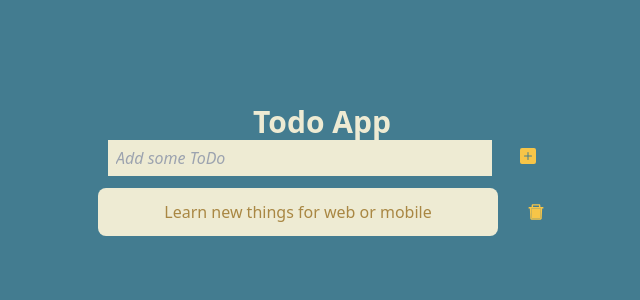
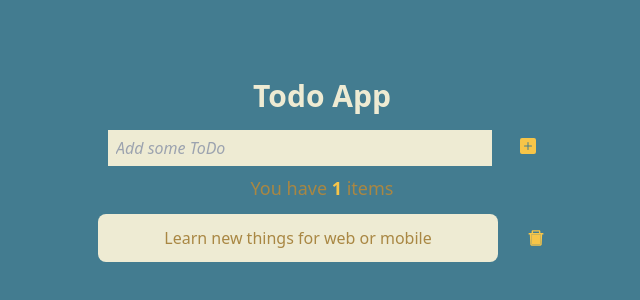
Before and after one commit to eneskalkann/todo-app-context_api, a React (Create React App) app: page / in a window 1280 px wide. Shown: the part 228-528 px from the top of the page, without its empty margins (318-958 px from the left). Built offline with nearby package versions, Linux system fonts and the light colour scheme.

Commit message:
Update App.js

```diff
--- a/src/App.js
+++ b/src/App.js
@@ -1,5 +1,6 @@
 import Todo from "./Components/Todo";
 import TodoList from "./Components/TodoList";
+import TodoLength from "./Components/TodoLength";
 import GlobalContext from "./Context/GlobalContext";
 import { motion } from "framer-motion";
 
@@ -14,10 +15,11 @@ function App() {
     <motion.div variants={variants} initial="hidden" animate="visible" className="bg-tealBlue min-h-screen max-w-screen flex items-center justify-center bg-contain">
       <div className="flex-col text-center relative w-screen">
       <header>
-        <h1 className='text-eggshell text-3xl font-bold'>Todo App</h1>
+        <h1 className='text-eggshell text-3xl font-bold mb-4'>Todo App</h1>
       </header>
       <GlobalContext>
         <TodoList/>
+        <TodoLength/>
         <Todo/>
       </GlobalContext>
       </div>
```
